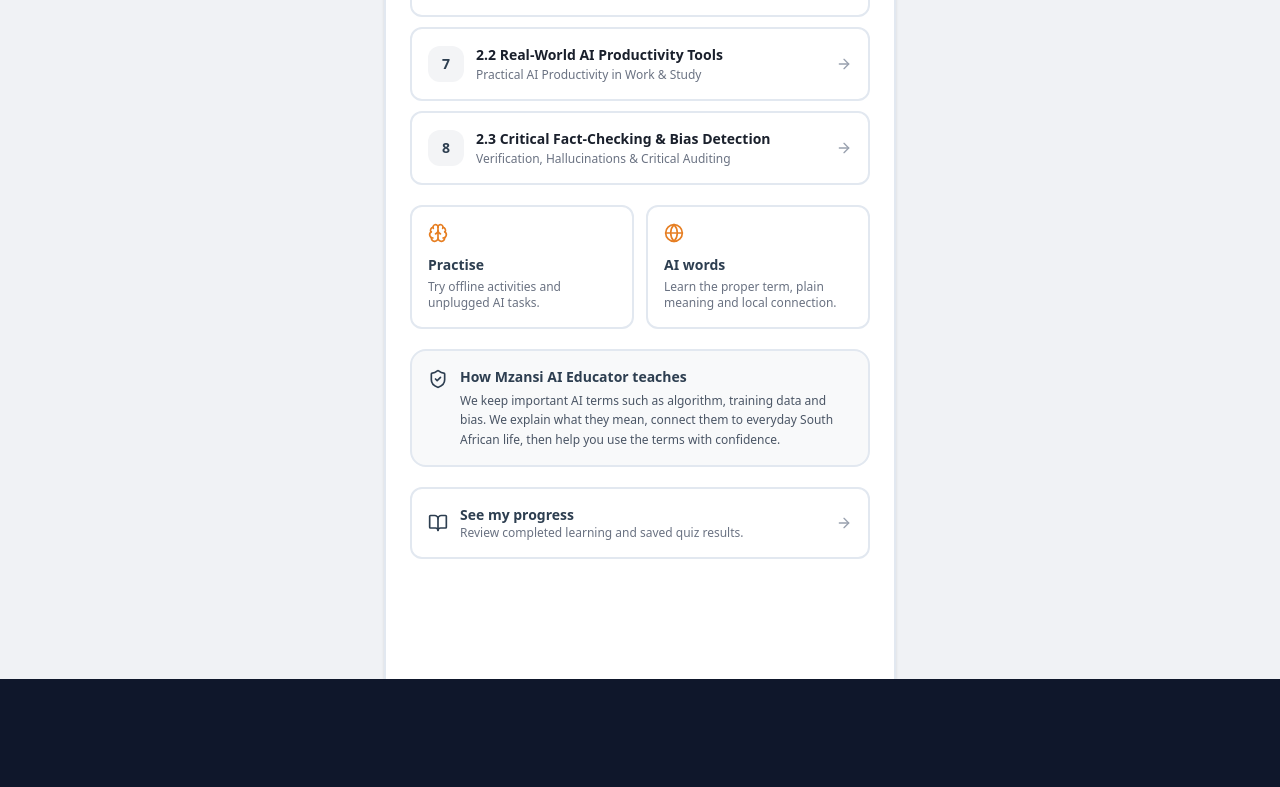
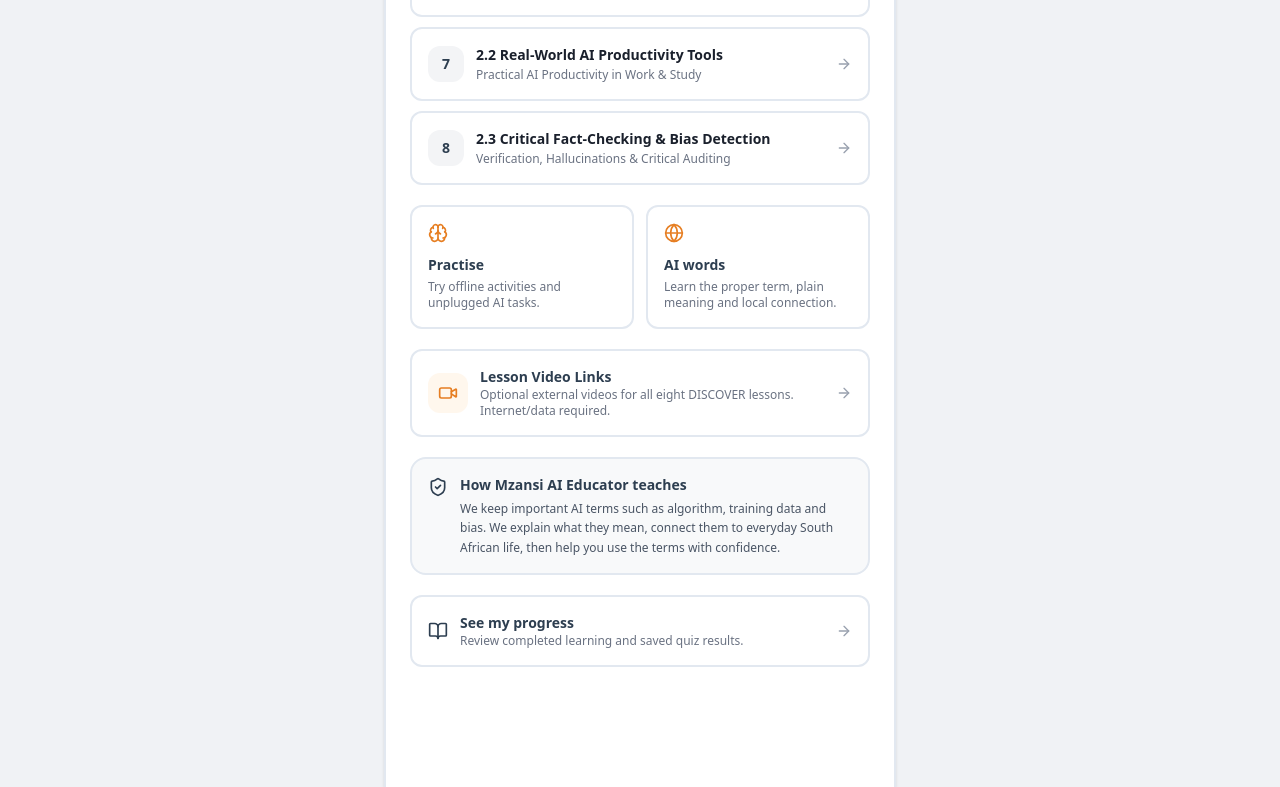
Before and after one commit to marcdiedricks/mzansi-ai-educator, a React (Vite) app: page /mzansi-ai-educator/home in a window 1280 px wide. Shown: the part 1157-1944 px from the top of the page. Before the commit the page ends 1836 px from the top, so only its background shows below. Built offline with nearby package versions, Linux system fonts and the light colour scheme.

Commit message:
VIDEO-02: expose lesson video links on dashboard

```diff
--- a/src/pages/Home.tsx
+++ b/src/pages/Home.tsx
@@ -8,6 +8,7 @@ import {
   Globe,
   MessageCircle,
   ShieldCheck,
+  Video,
   WifiOff,
 } from 'lucide-react';
 import { getOnboardingData } from '../lib/storage';
@@ -165,6 +166,17 @@ export function Home() {
         </button>
       </section>
 
+      <button onClick={() => navigate('/video-resources')} className="w-full bg-white border-2 border-[#E2E8F0] rounded-xl p-4 flex items-center gap-3 text-left">
+        <div className="w-10 h-10 rounded-xl bg-orange-50 text-[#E67E22] flex items-center justify-center shrink-0">
+          <Video className="w-5 h-5" />
+        </div>
+        <div className="flex-1">
+          <div className="font-bold text-sm text-[#2D3E50]">Lesson Video Links</div>
+          <div className="text-xs text-gray-500">Optional external videos for all eight DISCOVER lessons. Internet/data required.</div>
+        </div>
+        <ArrowRight className="w-4 h-4 text-gray-400" />
+      </button>
+
       <section className="bg-[#F8F9FA] border-2 border-[#E2E8F0] rounded-2xl p-4">
         <div className="flex gap-3">
           <ShieldCheck className="w-5 h-5 text-[#2D3E50] shrink-0 mt-0.5" />
```
